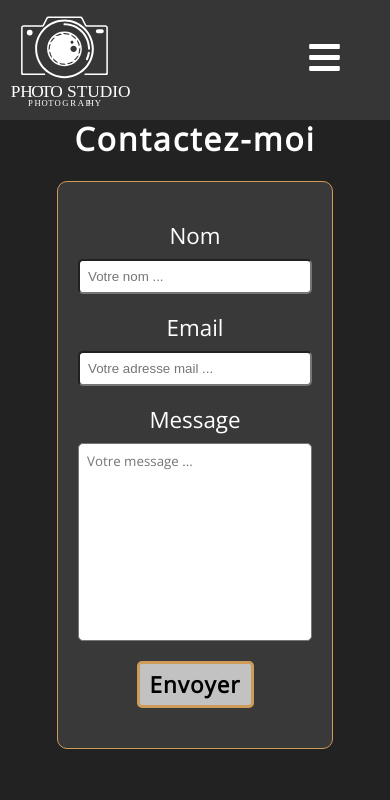
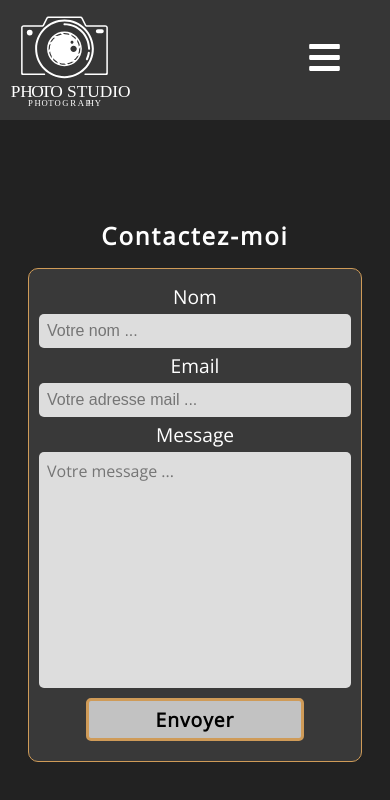
Before and after one commit to Justine-Merlin/Photos-Gallery, a React (Create React App) app in the folder client/: page /contact in a window 390 px wide. Shown: the top 800 px of the page. Built offline with nearby package versions, Linux system fonts and the light colour scheme.

Commit message:
contact form mobile responsive style

```diff
--- a/client/src/api.js
+++ b/client/src/api.js
@@ -1,4 +1,7 @@
 const API_URL = process.env.REACT_APP_API_URL;
+export const USER_ID = process.env.REACT_APP_USER_ID;
+export const SERVICE_ID = process.env.REACT_APP_SERVICE_ID;
+export const TEMPLATE_ID = process.env.REACT_APP_TEMPLATE_ID;
 
 export const getImages = async (nextCursor) => {
     const params = new URLSearchParams();
--- a/client/src/components/ContactForm.js
+++ b/client/src/components/ContactForm.js
@@ -1,6 +1,16 @@
-import React from "react";
+import React, { useEffect, useState } from "react";
 
 const ContactForm = ({ setFormData, formData, sendEmail, errorMessage, mailNotCorrect }) => {
+  const [rows, setRows] = useState(null);
+  useEffect(() => {
+    let height = window.innerHeight;
+    if(height > 790){
+      setRows(10)
+    } else {
+      setRows(5)
+    }
+  }, [])
+  console.log(rows);
   return (
     <form onSubmit={sendEmail}>
       <div>
@@ -38,7 +48,7 @@ const ContactForm = ({ setFormData, formData, sendEmail, errorMessage, mailNotCo
             setFormData({ ...formData, message: e.target.value })
           }
           placeholder="Votre message ..."
-          rows="10"
+          rows={rows}
         />
         {errorMessage.messageErr && <p>Veuillez renseigner votre message</p>}
       </div>
--- a/client/src/pages/Contact.js
+++ b/client/src/pages/Contact.js
@@ -2,10 +2,8 @@ import React, { useState } from "react";
 import ContactForm from "../components/ContactForm";
 import Navigation from "../components/Navigation";
 import emailjs, { init } from "emailjs-com";
+import { SERVICE_ID, TEMPLATE_ID, USER_ID } from "../api";
 
-const USER_ID = process.env.REACT_APP_USER_ID;
-const SERVICE_ID = process.env.REACT_APP_SERVICE_ID;
-const TEMPLATE_ID = process.env.REACT_APP_TEMPLATE_ID;
 init(USER_ID);
 
 const Contact = () => {
--- a/client/src/styles/components/_contact.scss
+++ b/client/src/styles/components/_contact.scss
@@ -1,23 +1,24 @@
 .contact {
-    h1 {
-        color: #fff;
-        letter-spacing: 2px;
-    }
     width: 100%;
-    height: 100vh;
+    min-height: calc(100vh - 120px);
     margin: 0;
+    margin-top: 120px;
     padding: 0;
     display: flex;
     flex-direction: column;
     justify-content: center;
     align-items: center;
+    h1 {
+        color: #fff;
+        letter-spacing: 2px;
+    }
     form {
         background-color:rgba(105, 105, 105, 0.322);
         padding: 20px;
         border: 1px solid $gold-color;
         border-radius: 10px;
         width: 60%;
-        max-width: 800px;
+        max-width: 800px;;
         div {
             margin: 10px 0;
             display: flex;
@@ -32,8 +33,11 @@
                 padding: 8px;
                 border-radius: 5px;
                 transition: 0.2s;
+                background-color: rgb(221, 221, 221);
+                border: none;
+                font-size: 1.1rem;
                 &:focus {
-                   outline: solid 1px $gold-color;
+                   outline: solid 2px $gold-color;
                    box-shadow: 0px 0px 8px $gold-color;
                 }
             }
@@ -42,14 +46,18 @@
                 padding: 8px;
                 border-radius: 5px;
                 font-family: $font-2;
+                background-color: rgb(221, 221, 221);
+                border: none;
+                font-size: 1.1rem;
                 &:focus {
-                    outline: solid 1px $gold-color;
+                    outline: solid 2px $gold-color;
                     box-shadow: 0px 0px 8px $gold-color;
                 }
             }
             p {
                 color: $gold-color;
                 font-size: 1.2rem;
+                margin: 10px;
             }
         }
         button {
@@ -66,7 +74,6 @@
             border: 3px solid $gold-color;
             background-color: $ligth-grey;
             transition: 0.3s ease-in-out;
-
             &:hover {
                 background-color: lighten($ligth-grey, 8%);
             }
@@ -77,3 +84,47 @@
         }
     }
 }
+@media screen and (max-width: 600px) {
+    .contact {
+        align-content: space-between;
+        h1 {
+            font-size: 1.5rem;
+        }
+        form {
+            width: 80%;
+            padding: 10px;
+            div {
+                margin: 0 auto;
+                label {
+                    padding: 4px;
+                    font-size: 1.2rem;
+                }
+                input[type="text"] {
+                    font-size: 1rem;
+                }
+                textarea {
+                    font-size: 1rem;
+                }
+                p {
+                    font-size: 1rem;
+                    margin: 5px;
+                }
+            }
+            button {
+                font-size: 1.2rem;
+                margin: 10px auto;
+            }
+        }
+
+    }
+}
+@media screen and (max-width: 450px) {
+    .contact {
+        form {
+            button {
+                width: 70%;
+            }
+        }
+
+    }
+}
```
Also changed, not shown: 1 other file (tests, documents, lock files or other folders).
